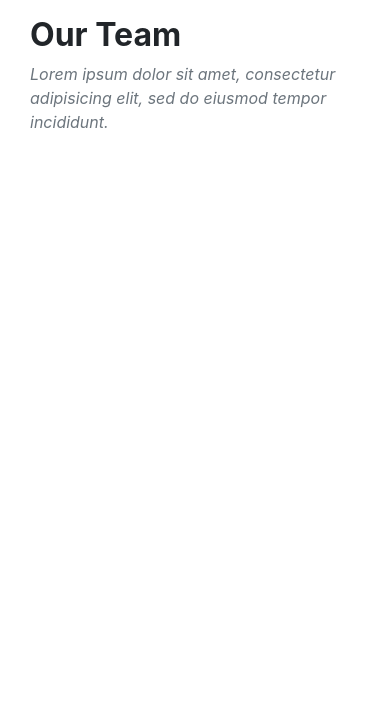
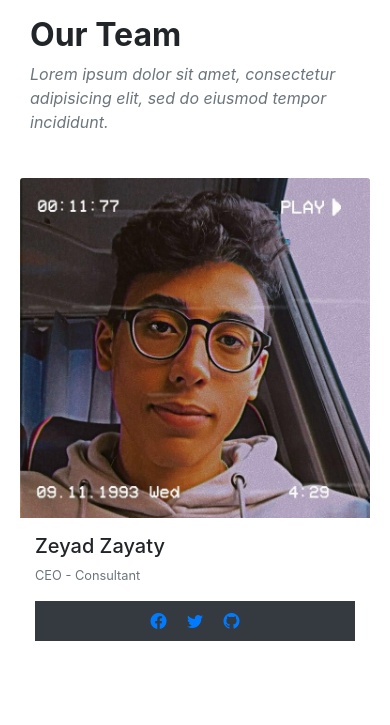
Before and after one commit to zayaty750/Ecommerce-Final, a Node server app: template views/pages/aboutus.ejs in a window 390 px wide. Shown: the part 298-1023 px from the top of the page. Before the commit the page ends 426 px from the top, so only its background shows below. Run offline with Node 20, Linux system fonts and the light colour scheme; the template is opened without the code that fills it, so the values that code supplies are empty; some libraries are stand-ins or nearby versions.

Commit message:
aboutus + 1st card added

```diff
--- a/views/pages/aboutus.ejs
+++ b/views/pages/aboutus.ejs
@@ -13,6 +13,25 @@
                     eiusmod tempor incididunt.</p>
             </div>
             </div>
+
+            <div class="row">
+                <!-- first card -->
+                  <div class=" container col-lg-2 col-sm-6  col-12 mb-5">
+                      <div class="card-body shadow rounded ">
+                          <img src="/images/Admin/Zayaty.jpg" alt="" srcset="" class="w-100 card-img-top " >
+                          <div class="container ">
+                              <h5 class="pt-3">Zeyad Zayaty</h5>
+                              <p class="small text-muted ">CEO - Consultant</p>
+                              <div class="bg-dark p-2 text-center">
+                                  <a href="#"><i class="bi-facebook link-light p-2 link-opacity-75-hover"></i></a>
+                                  <a href="#"><i class="bi-twitter link-light p-2 link-opacity-75-hover"></i></a>
+                                  <a href="#"><i class="bi-github link-light p-2 link-opacity-75-hover"></i></a>
+                              </div>
+                          </div>
+                      </div>
+                  </div>
+
+            </div>
             </section>
 
 </body>
```
